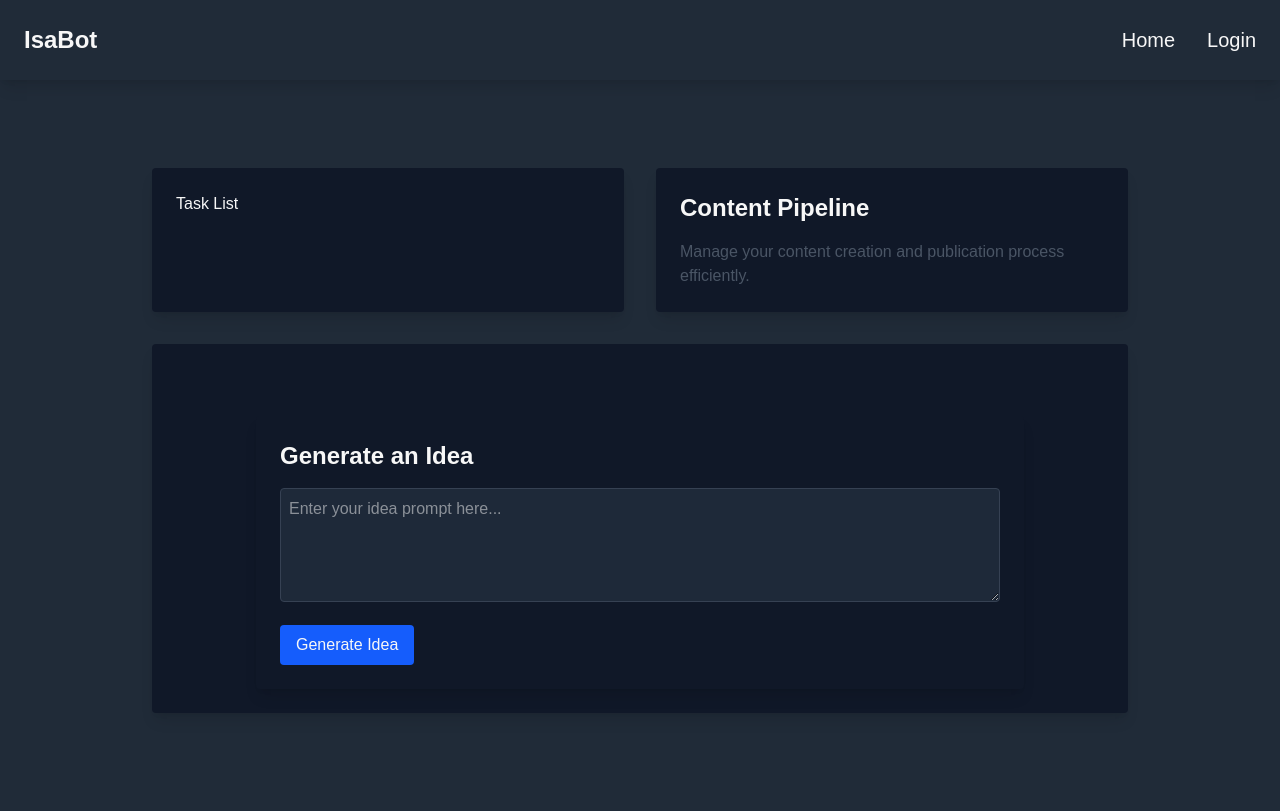
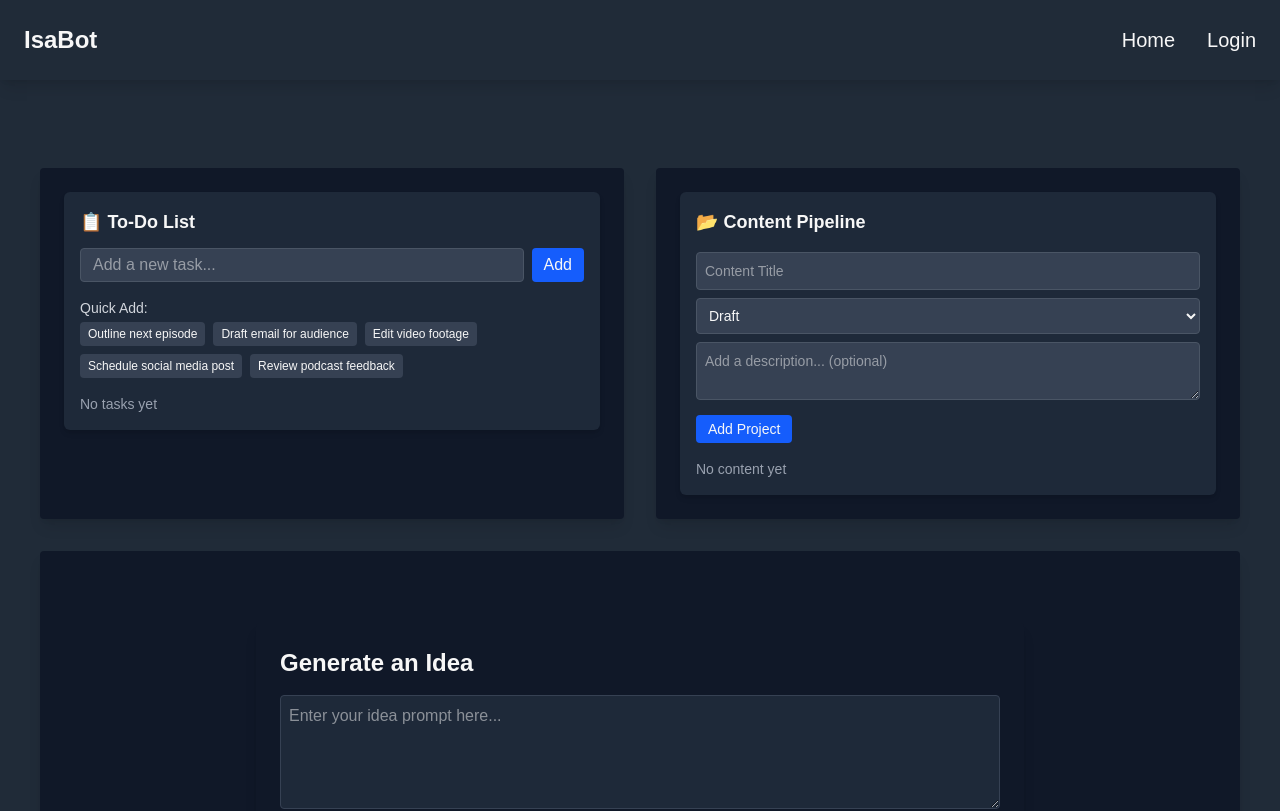
Before and after one commit to Jenni4B/IsaBot, a Next.js app: page /dashboard in a window 1280 px wide. Shown: the top 811 px of the page. Built offline with nearby package versions, Linux system fonts and the light colour scheme.

Commit message:
I have some basic UI, definitely going to add more, maybe take some notes out of Monday.com's book

```diff
--- a/src/app/components/dashboard/contentPipeline/contentPipeline.tsx
+++ b/src/app/components/dashboard/contentPipeline/contentPipeline.tsx
@@ -1,13 +1,122 @@
-const ContentPipeline = () => {
+'use client';
+
+import React, { useEffect, useState } from 'react';
+
+interface ContentItem {
+  id: number;
+  title: string;
+  status: 'Draft' | 'In Progress' | 'Published';
+  note?: string;
+}
+
+const defaultStatus: ContentItem['status'][] = ['Draft', 'In Progress', 'Published'];
+
+const ContentPipeline: React.FC = () => {
+  const [items, setItems] = useState<ContentItem[]>([]);
+  const [title, setTitle] = useState('');
+  const [status, setStatus] = useState<ContentItem['status']>('Draft');
+  const [note, setNote] = useState('');
+
+  // Load saved items
+  useEffect(() => {
+    const saved = localStorage.getItem('isaContentPipeline');
+    if (saved) setItems(JSON.parse(saved));
+  }, []);
+
+  // Save changes
+  useEffect(() => {
+    localStorage.setItem('isaContentPipeline', JSON.stringify(items));
+  }, [items]);
+
+  const addItem = () => {
+    if (!title.trim()) return;
+    const newItem: ContentItem = {
+      id: Date.now(),
+      title: title.trim(),
+      status,
+      note: note.trim() || '',
+    };
+    setItems(prev => [...prev, newItem]);
+    setTitle('');
+    setStatus('Draft');
+    setNote('');
+  };
+
+  const deleteItem = (id: number) => {
+    setItems(prev => prev.filter(item => item.id !== id));
+  };
+
   return (
-    <div className="flex flex-col gap-4">
-      <h2 className="text-2xl font-bold">Content Pipeline</h2>
-      <p className="text-gray-600">
-        Manage your content creation and publication process efficiently.
-      </p>
-      {/* Add more components or content here as needed */}
+    <div className="bg-gray-800 p-4 rounded-md shadow-md text-white">
+      <h3 className="text-lg font-bold mb-4">📂 Content Pipeline</h3>
+
+      {/* Add New Content Item */}
+      <div className="space-y-2 mb-4">
+        <input
+          type="text"
+          placeholder="Content Title"
+          value={title}
+          onChange={e => setTitle(e.target.value)}
+          className="w-full bg-gray-700 p-2 rounded text-sm border border-gray-600"
+        />
+
+        <select
+          value={status}
+          onChange={e => setStatus(e.target.value as ContentItem['status'])}
+          className="w-full bg-gray-700 p-2 rounded text-sm border border-gray-600"
+        >
+          {defaultStatus.map(s => (
+            <option key={s} value={s}>
+              {s}
+            </option>
+          ))}
+        </select>
+
+        <textarea
+          placeholder="Add a description... (optional)"
+          value={note}
+          onChange={e => setNote(e.target.value)}
+          rows={2}
+          className="w-full bg-gray-700 p-2 rounded text-sm border border-gray-600"
+        />
+
+        <button
+          onClick={addItem}
+          className="bg-blue-600 hover:bg-blue-700 px-3 py-1 rounded text-sm"
+        >
+          Add Project
+        </button>
+      </div>
+
+      {/* Display Content Items */}
+      {items.length === 0 ? (
+        <p className="text-gray-400 text-sm">No content yet</p>
+      ) : (
+        <div className="space-y-3">
+          {items.map(item => (
+            <div
+              key={item.id}
+              className="bg-gray-700 p-3 rounded shadow-sm space-y-1 text-sm"
+            >
+              <div className="flex justify-between items-center">
+                <h4 className="font-semibold">{item.title}</h4>
+                <button
+                  onClick={() => deleteItem(item.id)}
+                  className="text-red-400 hover:text-red-500"
+                >
+                  ✖
+                </button>
+              </div>
+              <p className="text-xs text-gray-300">Status: <span className="font-medium">{item.status}</span></p>
+              {item.note && (
+                <p className="text-gray-300">📝 {item.note}</p>
+              )}
+            </div>
+          ))}
+        </div>
+      )}
     </div>
   );
-}
+};
 
 export default ContentPipeline;
--- a/src/app/components/dashboard/taskList/taskList.tsx
+++ b/src/app/components/dashboard/taskList/taskList.tsx
@@ -1,11 +1,129 @@
+'use client';
 
-const TaskList = () => {
+import React, { useState, useEffect } from 'react';
+
+interface Task {
+  id: number;
+  text: string;
+  completed: boolean;
+}
+
+const suggestedTasks = [
+  'Outline next episode',
+  'Draft email for audience',
+  'Edit video footage',
+  'Schedule social media post',
+  'Review podcast feedback',
+];
+
+const TaskList: React.FC = () => {
+  const [tasks, setTasks] = useState<Task[]>([]);
+  const [newTask, setNewTask] = useState('');
+
+  // Load from localStorage on mount
+  useEffect(() => {
+    const saved = localStorage.getItem('creatorTasks');
+    if (saved) setTasks(JSON.parse(saved));
+  }, []);
+
+  // Save to localStorage when tasks change
+  useEffect(() => {
+    localStorage.setItem('creatorTasks', JSON.stringify(tasks));
+  }, [tasks]);
+
+  const handleAddTask = () => {
+    if (!newTask.trim()) return;
+    const newItem: Task = { id: Date.now(), text: newTask.trim(), completed: false };
+    setTasks(prev => [...prev, newItem]);
+    setNewTask('');
+  };
+
+  const handleAddSuggestedTask = (taskText: string) => {
+    if (!tasks.some(t => t.text === taskText)) {
+      const newItem: Task = { id: Date.now(), text: taskText, completed: false };
+      setTasks(prev => [...prev, newItem]);
+    }
+  };
+
+  const toggleComplete = (id: number) => {
+    setTasks(prev =>
+      prev.map(task => task.id === id ? { ...task, completed: !task.completed } : task)
+    );
+  };
+
+  const deleteTask = (id: number) => {
+    setTasks(prev => prev.filter(task => task.id !== id));
+  };
+
   return (
-    <div className="task-list">
-      <h2>Task List</h2>
-      {/* Task items will be rendered here */}
+    <div className="bg-gray-800 p-4 rounded-md shadow-md text-white">
+      <h3 className="text-lg font-bold mb-3">📋 To-Do List</h3>
+
+      {/* Add Task */}
+      <div className="flex gap-2 mb-4">
+        <input
+          type="text"
+          placeholder="Add a new task..."
+          value={newTask}
+          onChange={e => setNewTask(e.target.value)}
+          className="flex-1 px-3 py-1 rounded bg-gray-700 text-white border border-gray-600"
+        />
+        <button
+          onClick={handleAddTask}
+          className="bg-blue-600 hover:bg-blue-700 px-3 py-1 rounded"
+        >
+          Add
+        </button>
+      </div>
+
+      {/* Quick Add */}
+      <div className="mb-3">
+        <p className="text-sm text-gray-300 mb-1">Quick Add:</p>
+        <div className="flex flex-wrap gap-2">
+          {suggestedTasks.map((task, idx) => (
+            <button
+              key={idx}
+              onClick={() => handleAddSuggestedTask(task)}
+              className="bg-gray-700 hover:bg-gray-600 px-2 py-1 rounded text-xs"
+            >
+              {task}
+            </button>
+          ))}
+        </div>
+      </div>
+
+      {/* Task List */}
+      <div className="mt-4 space-y-2">
+        {tasks.length === 0 ? (
+          <p className="text-gray-400 text-sm">No tasks yet</p>
+        ) : (
+          tasks.map(task => (
+            <div
+              key={task.id}
+              className="flex items-center justify-between bg-gray-700 px-3 py-2 rounded"
+            >
+              <div className="flex items-center gap-2">
+                <input
+                  type="checkbox"
+                  checked={task.completed}
+                  onChange={() => toggleComplete(task.id)}
+                />
+                <span className={task.completed ? 'line-through text-gray-400' : ''}>
+                  {task.text}
+                </span>
+              </div>
+              <button
+                onClick={() => deleteTask(task.id)}
+                className="text-red-400 hover:text-red-500 text-sm"
+              >
+                ✖
+              </button>
+            </div>
+          ))
+        )}
+      </div>
     </div>
   );
-}
+};
 
 export default TaskList;
--- a/src/app/dashboard/page.tsx
+++ b/src/app/dashboard/page.tsx
@@ -11,7 +11,7 @@ const Dashboard: React.FC = () => {
 
             <main className="flex-grow p-4">
 
-                <div className="max-w-5xl mx-auto mt-12 p-6 bg-transparent rounded shadow-none">
+                <div className="mx-auto mt-12 p-6 bg-transparent rounded shadow-none">
 
                     <div className="flex flex-row gap-8">
 
```
